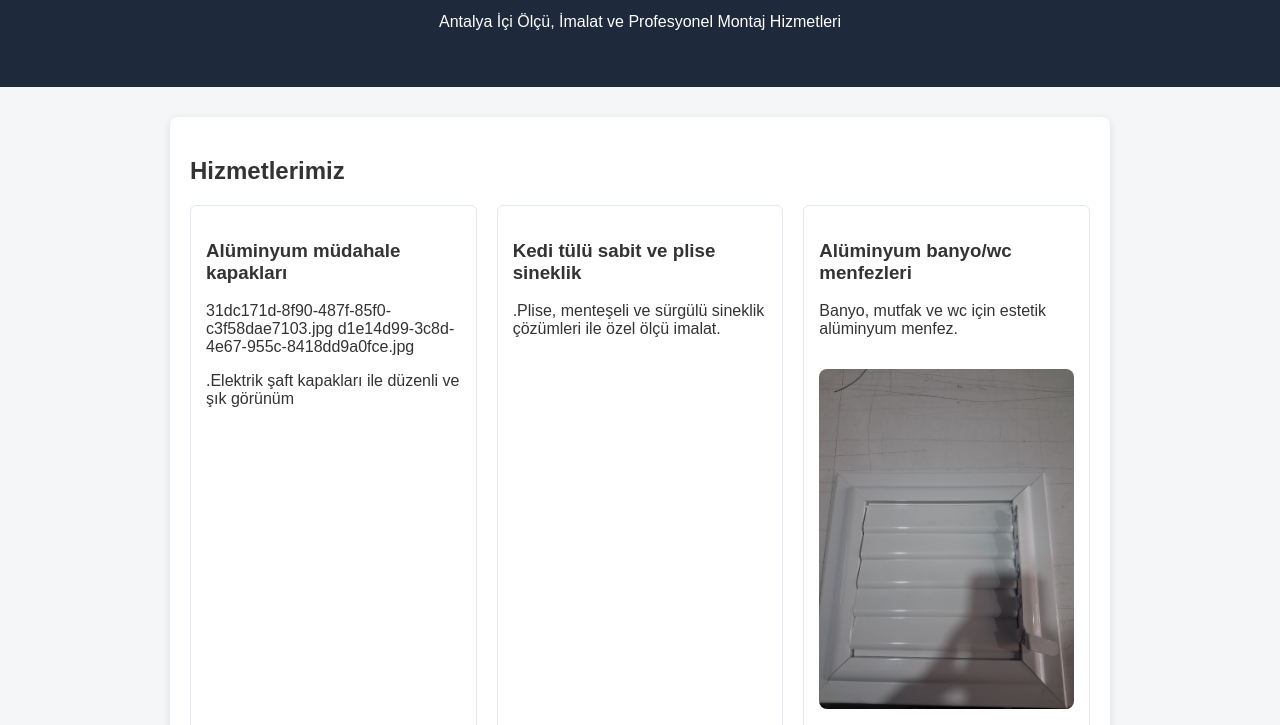
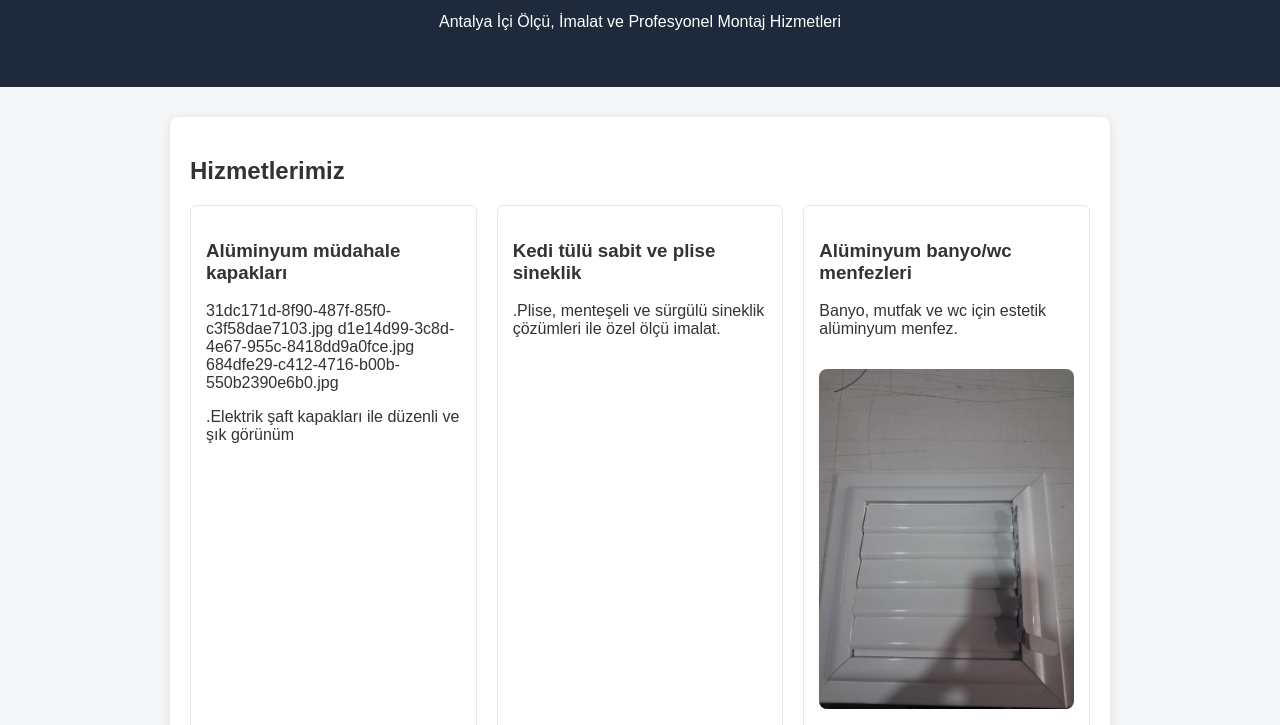
Before and after one commit to resulcanergin05-gif/er-menfez, a plain HTML site: page index.html in a window 1280 px wide. Shown: the part 75-800 px from the top of the page. Drawn offline with Linux system fonts and the light colour scheme.

Commit message:
Update index.html

```diff
--- a/index.html
+++ b/index.html
@@ -30,6 +30,7 @@
             <h3>Alüminyum müdahale kapakları</h3>
             31dc171d-8f90-487f-85f0-c3f58dae7103.jpg
             d1e14d99-3c8d-4e67-955c-8418dd9a0fce.jpg
+            684dfe29-c412-4716-b00b-550b2390e6b0.jpg
 
 
             <p>.Elektrik şaft kapakları ile düzenli ve şık görünüm</p>
```
